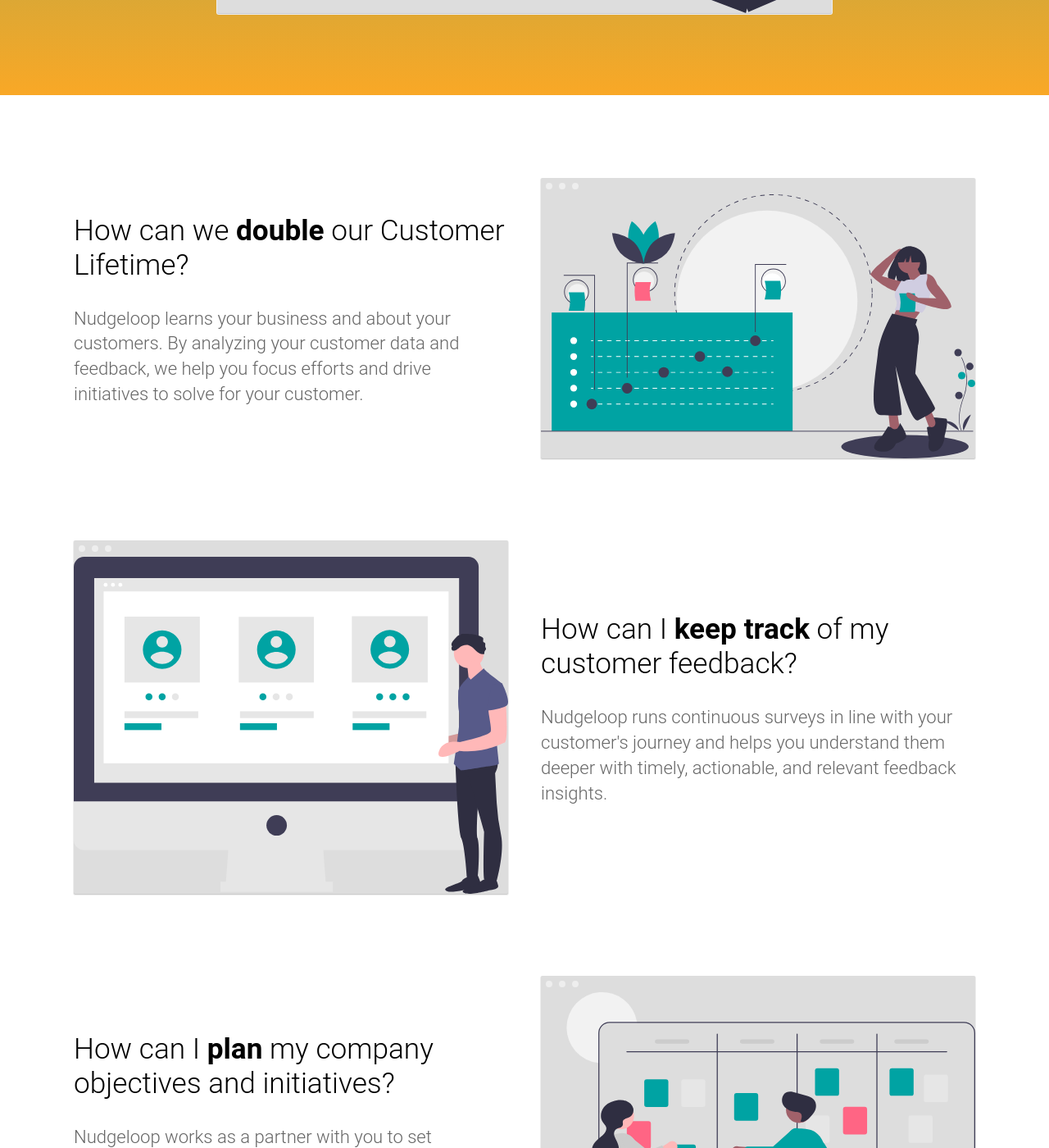
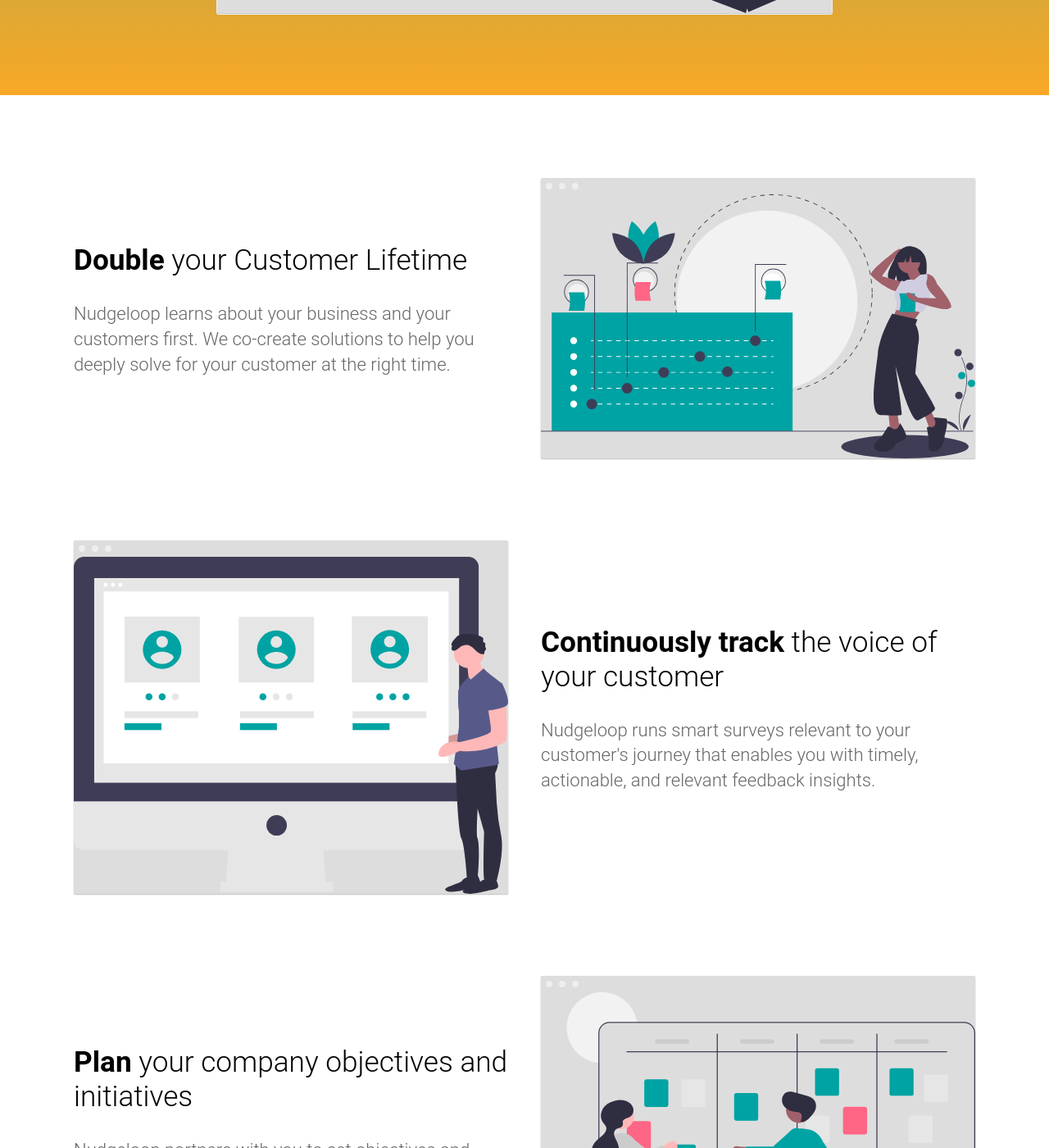
Before and after one commit to anilgeorge04/nudgeloop, a Jekyll site: the page built from index.html, in a window 1280 px wide and 1400 px high, scrolled down 936 px. Shown: the whole window at 82% size. Built offline with Jekyll 4.4.1, drawn with Linux system fonts in a browser that asks for light colours; some of the changed text lies outside the part shown.

Commit message:
update homepage text for 3 banners
- edited headers to statements than questions
- changed the we and you
- improved the language

```diff
--- a/index.html
+++ b/index.html
@@ -17,9 +17,8 @@
 	<section>
 		<div class="container flex">
 			<div class="text editable">
-				<h2>How can we <strong>double</strong> our Customer Lifetime?</h2>
-				<p>Nudgeloop learns your business and about your customers. By analyzing your customer data and
-					feedback, we help you focus efforts and drive initiatives to solve for your customer. </p>
+				<h2><strong>Double</strong> your Customer Lifetime</h2>
+				<p>Nudgeloop learns about your business and your customers first. We co-create solutions to help you deeply solve for your customer at the right time.</p>
 			</div>
 			<div class="image">
 				<img src="{{ site.baseurl }}/images/home/lifetime.svg" alt="Customer Lifetime"
@@ -31,9 +30,8 @@
 	<section>
 		<div class="container flex">
 			<div class="text editable">
-				<h2>How can I <strong>keep track</strong> of my customer feedback?</h2>
-				<p>Nudgeloop runs continuous surveys in line with your customer's journey and helps you understand them
-					deeper with timely, actionable, and relevant feedback insights.</p>
+				<h2><strong>Continuously track</strong> the voice of your customer</h2>
+				<p>Nudgeloop runs smart surveys relevant to your customer's journey that enables you with timely, actionable, and relevant feedback insights.</p>
 			</div>
 			<div class="image">
 				<img src="{{ site.baseurl }}/images/home/feedback.svg" alt="Customer Feedback"
@@ -45,9 +43,8 @@
 	<section>
 		<div class="container flex">
 			<div class="text editable">
-				<h2>How can I <strong>plan</strong> my company objectives and initiatives?</h2>
-				<p>Nudgeloop works as a partner with you to set objectives, have a close finger on the customer pulse,
-					and track performance as reported by customers against set objectives.</p>
+				<h2><strong>Plan</strong> your company objectives and initiatives</h2>
+				<p>Nudgeloop partners with you to set objectives and track them against customer feedback. Our obsession is to make you customer obsessed.</p>
 			</div>
 			<div class="image">
 				<img src="{{ site.baseurl }}/images/home/planning.svg" alt="Plan Objectives"
@@ -76,7 +73,7 @@
 	</section> -->
 
 	<section class="bottom-cta">
-		<h2 class="editable"><strong>Improve</strong> your customer lifetime today</h2>
+		<h2 class="editable">Time to <strong>obsess</strong> over your customer</h2>
 		<div class="button alt"><a href="/get-started/">Get Started Now</a></div>
 	</section>
 </div>
```
